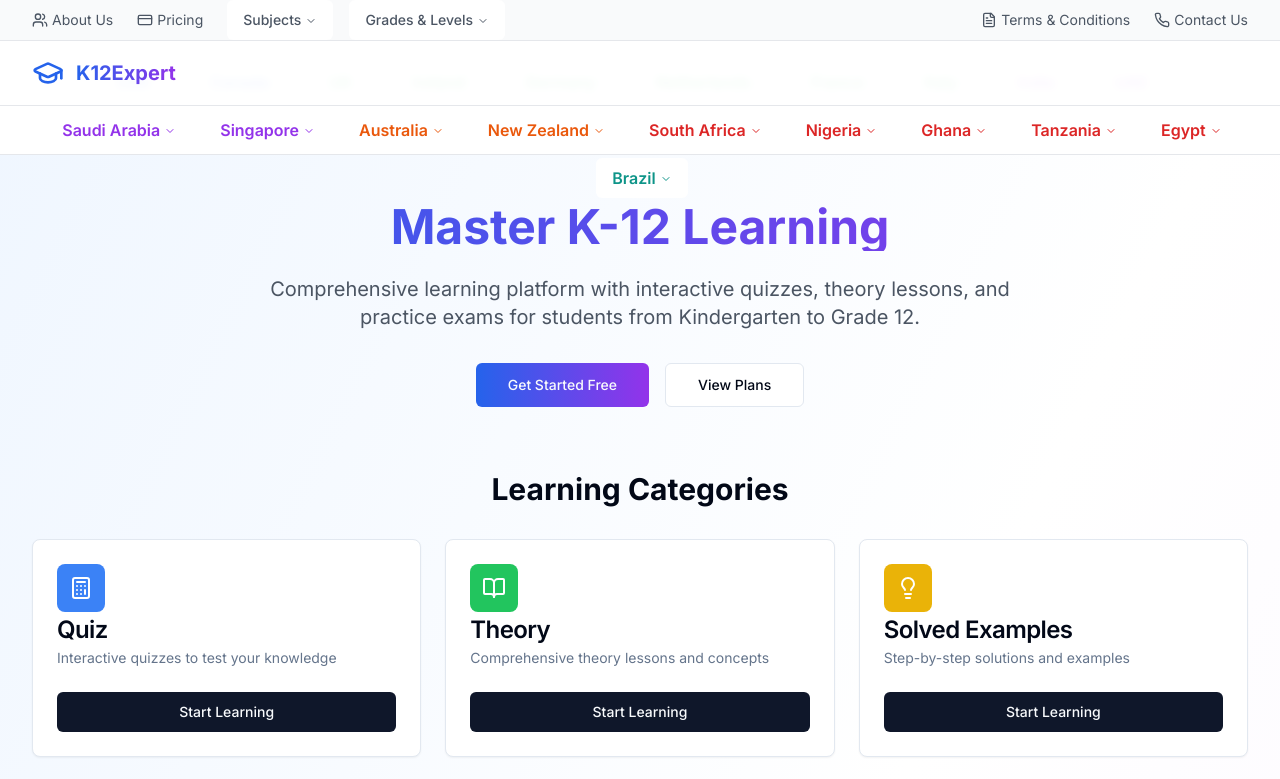
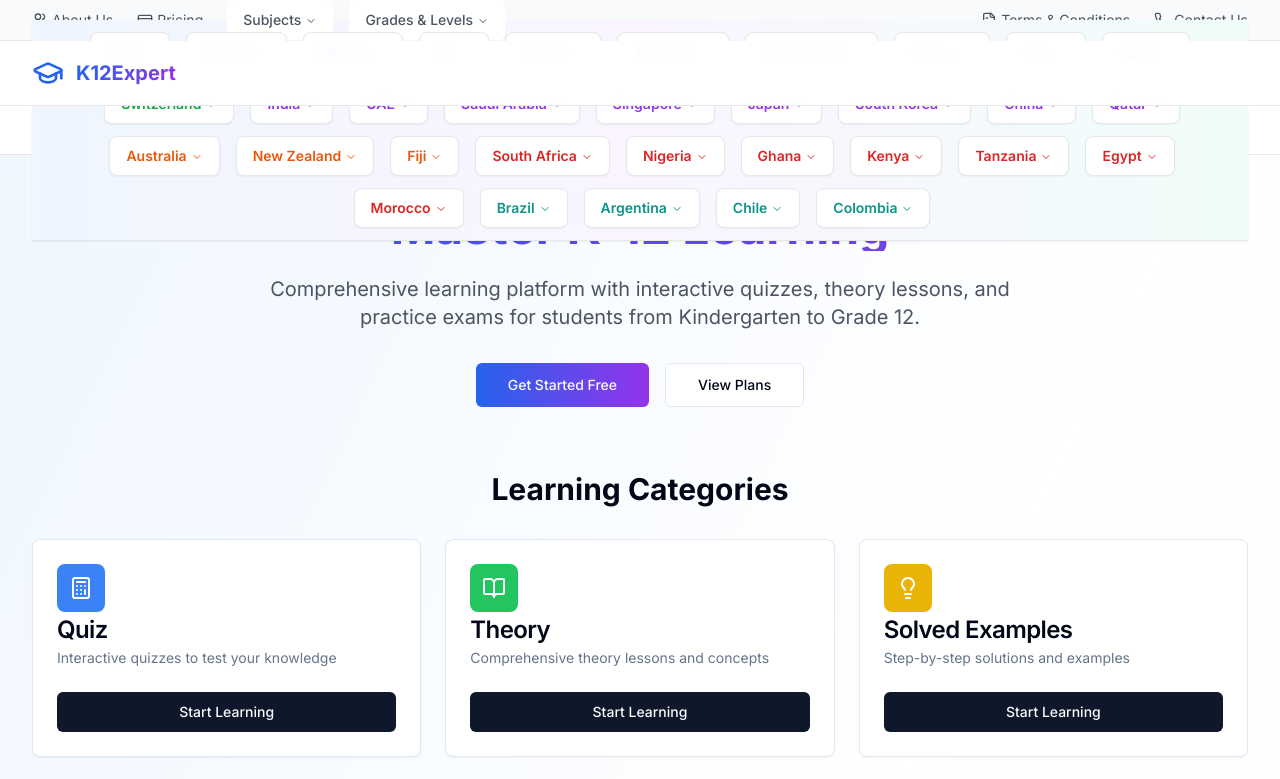
Before and after one commit to shashwatkumar9/global-kid-learn, a React (Vite) app: page / in a window 1280 px wide. Shown: the top 779 px of the page. Built offline with nearby package versions, Linux system fonts and the light colour scheme.

Commit message:
feat: Enhance mega menu with background
Added background bars to the mega menu for improved visual appeal and added all countries with their options.

```diff
--- a/src/components/home/ContinentCountriesMenu.tsx
+++ b/src/components/home/ContinentCountriesMenu.tsx
@@ -13,6 +13,7 @@ import {
 const continentData = {
   "North America": {
     color: "text-blue-600",
+    bgColor: "hover:bg-blue-50",
     countries: [
       {
         name: "USA",
@@ -30,10 +31,18 @@ const continentData = {
           { name: "Alberta", subjects: ["Mathematics", "Science", "Social Studies", "English"], grades: ["K-12"] },
         ],
       },
+      {
+        name: "Mexico",
+        curriculums: [
+          { name: "SEP", subjects: ["Matemáticas", "Ciencias", "Español", "Historia", "Geografía"], grades: ["1-12"] },
+          { name: "Bachillerato", subjects: ["Mathematics", "Physics", "Chemistry", "Biology"], grades: ["10-12"] },
+        ],
+      },
     ],
   },
   "Europe": {
     color: "text-green-600",
+    bgColor: "hover:bg-green-50",
     countries: [
       {
         name: "UK",
@@ -78,10 +87,25 @@ const continentData = {
           { name: "Esame di Stato", subjects: ["Mathematics", "Sciences", "Languages", "Humanities"], grades: ["13"] },
         ],
       },
+      {
+        name: "Spain",
+        curriculums: [
+          { name: "ESO", subjects: ["Matemáticas", "Física y Química", "Biología", "Lengua", "Historia"], grades: ["7-10"] },
+          { name: "Bachillerato", subjects: ["Mathematics", "Physics", "Chemistry", "Biology"], grades: ["11-12"] },
+        ],
+      },
+      {
+        name: "Switzerland",
+        curriculums: [
+          { name: "Maturité", subjects: ["Mathematics", "Physics", "Chemistry", "Biology", "Languages"], grades: ["9-12"] },
+          { name: "Federal VET", subjects: ["Applied Mathematics", "Sciences", "Technology"], grades: ["9-12"] },
+        ],
+      },
     ],
   },
   "Asia & Middle East": {
     color: "text-purple-600",
+    bgColor: "hover:bg-purple-50",
     countries: [
       {
         name: "India",
@@ -114,10 +138,39 @@ const continentData = {
           { name: "IB", subjects: ["Mathematics HL", "Sciences", "Languages"], grades: ["11-12"] },
         ],
       },
+      {
+        name: "Japan",
+        curriculums: [
+          { name: "High School", subjects: ["Mathematics", "Physics", "Chemistry", "Biology", "Japanese"], grades: ["10-12"] },
+          { name: "International Baccalaureate", subjects: ["Mathematics", "Sciences", "Languages"], grades: ["11-12"] },
+        ],
+      },
+      {
+        name: "South Korea",
+        curriculums: [
+          { name: "CSAT", subjects: ["Mathematics", "Science", "Korean", "English", "Social Studies"], grades: ["10-12"] },
+          { name: "High School", subjects: ["Advanced Mathematics", "Physics", "Chemistry", "Biology"], grades: ["10-12"] },
+        ],
+      },
+      {
+        name: "China",
+        curriculums: [
+          { name: "Gaokao", subjects: ["Mathematics", "Physics", "Chemistry", "Biology", "Chinese"], grades: ["10-12"] },
+          { name: "International Schools", subjects: ["Mathematics", "Sciences", "English", "Chinese"], grades: ["K-12"] },
+        ],
+      },
+      {
+        name: "Qatar",
+        curriculums: [
+          { name: "Qatar National", subjects: ["Mathematics", "Science", "Arabic", "English", "Islamic Studies"], grades: ["K-12"] },
+          { name: "International Schools", subjects: ["Mathematics", "Physics", "Chemistry", "Biology"], grades: ["K-12"] },
+        ],
+      },
     ],
   },
   "Oceania": {
     color: "text-orange-600",
+    bgColor: "hover:bg-orange-50",
     countries: [
       {
         name: "Australia",
@@ -134,10 +187,18 @@ const continentData = {
           { name: "Cambridge International", subjects: ["Mathematics", "Sciences", "Languages"], grades: ["9-13"] },
         ],
       },
+      {
+        name: "Fiji",
+        curriculums: [
+          { name: "Form 7", subjects: ["Mathematics", "Physics", "Chemistry", "Biology", "English"], grades: ["11-13"] },
+          { name: "SPFSC", subjects: ["Mathematics", "Sciences", "Languages"], grades: ["12-13"] },
+        ],
+      },
     ],
   },
   "Africa": {
     color: "text-red-600",
+    bgColor: "hover:bg-red-50",
     countries: [
       {
         name: "South Africa",
@@ -161,6 +222,13 @@ const continentData = {
         ],
       },
       {
+        name: "Kenya",
+        curriculums: [
+          { name: "KCSE", subjects: ["Mathematics", "Physics", "Chemistry", "Biology", "English"], grades: ["9-12"] },
+          { name: "8-4-4 System", subjects: ["Mathematics", "Sciences", "Languages", "Humanities"], grades: ["1-12"] },
+        ],
+      },
+      {
         name: "Tanzania",
         curriculums: [
           { name: "NECTA", subjects: ["Mathematics", "Physics", "Chemistry", "Biology", "English"], grades: ["1-12"] },
@@ -174,16 +242,45 @@ const continentData = {
           { name: "International Schools", subjects: ["Mathematics", "Sciences", "English", "Arabic"], grades: ["K-12"] },
         ],
       },
+      {
+        name: "Morocco",
+        curriculums: [
+          { name: "Baccalauréat", subjects: ["Mathématiques", "Physique", "Chimie", "Biologie", "Arabe"], grades: ["10-12"] },
+          { name: "International Schools", subjects: ["Mathematics", "Sciences", "French", "Arabic"], grades: ["K-12"] },
+        ],
+      },
     ],
   },
   "South America": {
     color: "text-teal-600",
+    bgColor: "hover:bg-teal-50",
     countries: [
       {
         name: "Brazil",
         curriculums: [
           { name: "ENEM", subjects: ["Matemática", "Ciências da Natureza", "Português", "História", "Geografia"], grades: ["10-12"] },
           { name: "Ensino Médio", subjects: ["Mathematics", "Physics", "Chemistry", "Biology", "Portuguese"], grades: ["10-12"] },
+        ],
+      },
+      {
+        name: "Argentina",
+        curriculums: [
+          { name: "Bachillerato", subjects: ["Matemática", "Física", "Química", "Biología", "Español"], grades: ["10-12"] },
+          { name: "International Schools", subjects: ["Mathematics", "Sciences", "Spanish", "English"], grades: ["K-12"] },
+        ],
+      },
+      {
+        name: "Chile",
+        curriculums: [
+          { name: "PSU", subjects: ["Matemática", "Ciencias", "Lenguaje", "Historia"], grades: ["9-12"] },
+          { name: "International Baccalaureate", subjects: ["Mathematics", "Sciences", "Languages"], grades: ["11-12"] },
+        ],
+      },
+      {
+        name: "Colombia",
+        curriculums: [
+          { name: "ICFES", subjects: ["Matemáticas", "Ciencias", "Español", "Inglés", "Sociales"], grades: ["9-11"] },
+          { name: "International Schools", subjects: ["Mathematics", "Sciences", "Spanish", "English"], grades: ["K-11"] },
         ],
       },
     ],
@@ -218,12 +315,13 @@ ListItem.displayName = "ListItem";
 
 // Get all countries with their continent colors
 const getAllCountriesWithColors = () => {
-  const countries: Array<{ name: string; color: string; data: any }> = [];
+  const countries: Array<{ name: string; color: string; bgColor: string; data: any }> = [];
   Object.entries(continentData).forEach(([continent, continentInfo]) => {
     continentInfo.countries.forEach(country => {
       countries.push({
         name: country.name,
         color: continentInfo.color,
+        bgColor: continentInfo.bgColor,
         data: country
       });
     });
@@ -235,33 +333,38 @@ export const ContinentCountriesMenu = () => {
   const allCountries = getAllCountriesWithColors();
 
   return (
+    <div className="bg-gradient-to-r from-blue-50 via-purple-50 to-teal-50 border-b border-gray-200 shadow-sm">
+      <div className="max-w-7xl mx-auto px-4 sm:px-6 lg:px-8">
+        <div className="flex justify-center items-center py-3">
           <NavigationMenu>
-      <NavigationMenuList className="flex flex-wrap justify-center gap-2">
+            <NavigationMenuList className="flex flex-wrap justify-center gap-3">
               {allCountries.map((country) => (
                 <NavigationMenuItem key={country.name}>
-            <NavigationMenuTrigger className={`text-base font-semibold ${country.color} hover:${country.color.replace('text-', 'bg-').replace('-600', '-50')}`}>
+                  <NavigationMenuTrigger
+                    className={`text-sm font-semibold ${country.color} ${country.bgColor} border border-gray-200 rounded-lg px-4 py-2 shadow-sm transition-all duration-200 hover:shadow-md hover:scale-105`}
+                  >
                     {country.name}
                   </NavigationMenuTrigger>
                   <NavigationMenuContent>
-              <div className="w-[800px] p-6 bg-white shadow-lg border">
+                    <div className="w-[900px] p-6 bg-white shadow-xl border rounded-lg">
                       <h2 className={`font-bold text-xl mb-4 ${country.color} border-b border-gray-200 pb-2`}>
                         {country.name} - Curriculums & Subjects
                       </h2>
-                <div className="grid grid-cols-2 gap-6">
+                      <div className="grid grid-cols-2 lg:grid-cols-3 gap-6">
                         {country.data.curriculums.map((curriculum: any) => (
-                    <div key={curriculum.name} className="bg-gray-50 rounded-lg p-4">
+                          <div key={curriculum.name} className="bg-gradient-to-br from-gray-50 to-white rounded-lg p-4 border border-gray-100 shadow-sm hover:shadow-md transition-shadow">
                             <h3 className="font-semibold text-lg mb-3 text-blue-700 border-b border-blue-200 pb-2">
                               {curriculum.name}
                             </h3>
                             <div className="mb-3">
                               <p className="text-sm font-medium text-gray-600 mb-2">Subjects:</p>
-                        <ul className="grid grid-cols-1 gap-1">
+                              <ul className="grid grid-cols-1 gap-1 max-h-32 overflow-y-auto">
                                 {curriculum.subjects.map((subject: string) => (
                                   <ListItem
                                     key={subject}
                                     href={`/subjects/${subject.toLowerCase().replace(/ /g, '-')}`}
                                     title={subject}
-                              className="text-sm py-1 hover:bg-blue-50"
+                                    className="text-xs py-1 hover:bg-blue-50 rounded transition-colors"
                                   />
                                 ))}
                               </ul>
@@ -272,7 +375,7 @@ export const ContinentCountriesMenu = () => {
                                 {curriculum.grades.map((grade: string) => (
                                   <span
                                     key={grade}
-                              className="text-xs bg-blue-100 text-blue-700 px-2 py-1 rounded hover:bg-blue-200 cursor-pointer"
+                                    className="text-xs bg-blue-100 text-blue-700 px-2 py-1 rounded-full hover:bg-blue-200 cursor-pointer transition-colors shadow-sm"
                                   >
                                     {grade}
                                   </span>
@@ -288,5 +391,8 @@ export const ContinentCountriesMenu = () => {
               ))}
             </NavigationMenuList>
           </NavigationMenu>
+        </div>
+      </div>
+    </div>
   );
 };
```
Lines whose indentation alone changed are shown as unchanged.
